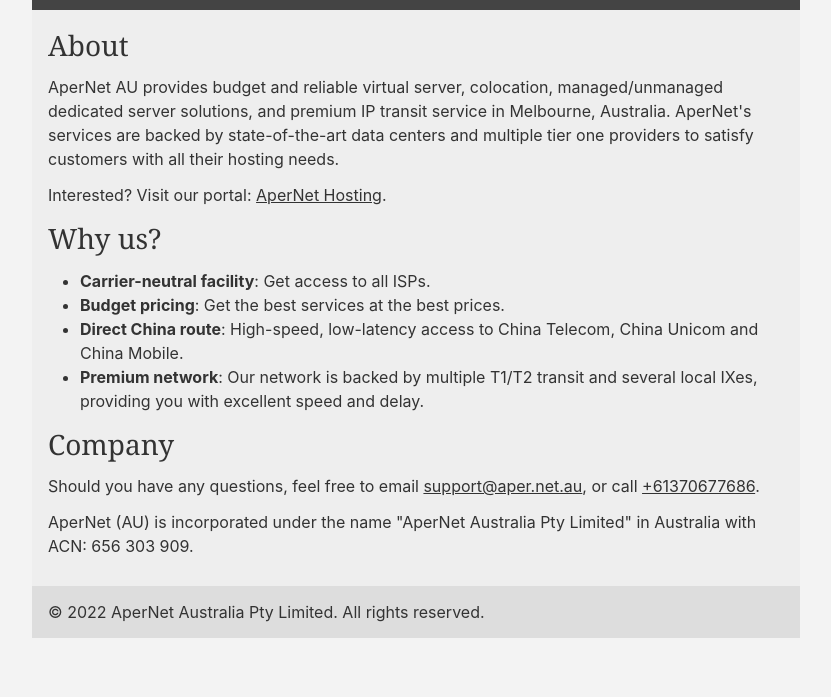
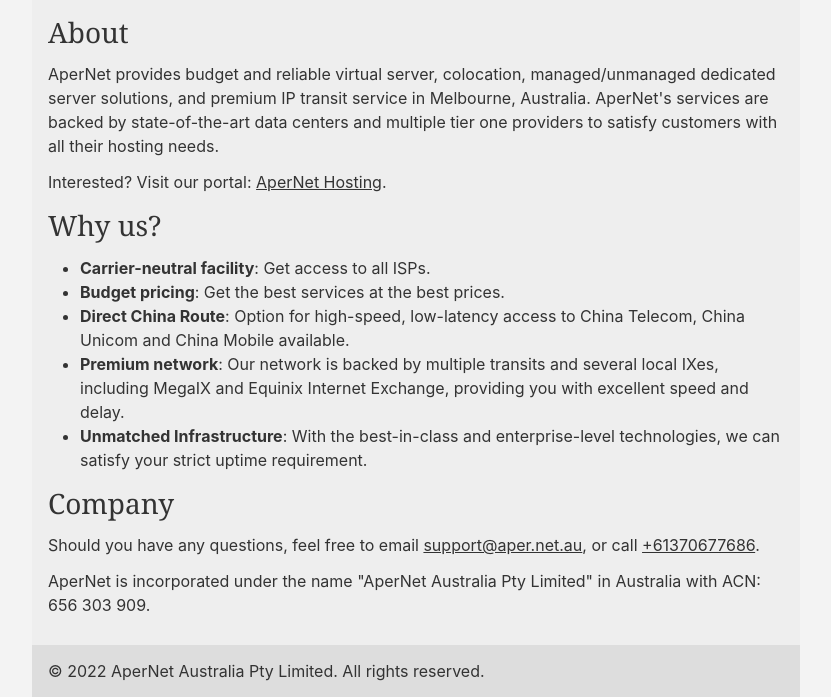
Before and after one commit to HertzYang/apernet-au, a plain HTML site: page index.html in a window 1280 px wide. Shown: the part 149-846 px from the top of the page, without its empty margins (224-1055 px from the left). Before the commit the page ends 800 px from the top, so only its background shows below. Drawn offline with Linux system fonts and the light colour scheme.

Commit message:
Update index.html

```diff
--- a/index.html
+++ b/index.html
@@ -1,9 +1,9 @@
 <!DOCTYPE html>
 <html><head><meta http-equiv="Content-Type" content="text/html; charset=UTF-8">
-    <title>AperNet by Aperture Science Limited</title>
+    <title>AperNet by AperNet Australia Pty Limited</title>
 
     <meta name="description" content="AperNet Australia Pty Limited">
-    <meta name="keywords" content="AperNet,Aperture Science Limited,,VPS,Colocation">
+    <meta name="keywords" content="AperNet,AperNet Australia Pty Limited,VPS,Colocation,hosting">
     <meta name="viewport" content="width=device-width, initial-scale=1.0">
     <style>
         html {
@@ -163,12 +163,12 @@
     <div class="wrapper">
         <div class="main">
             <div class="header">
-                <h1 class="title">AperNet::AU</h1>
-                <h2 class="hint">by Aperture Science Limited</h2>
+                <h1 class="title">AperNet</h1>
+                <h2 class="hint">by AperNet Australia Pty Limited</h2>
             </div>
             <div class="content">
                 <h2 class="title">About</h2>
-                <p>AperNet AU provides budget and reliable virtual server, colocation, managed/unmanaged dedicated server solutions, and premium IP transit service in Melbourne, Australia. AperNet's services are backed by state-of-the-art data centers and multiple tier one providers to satisfy customers with all their hosting needs. </p>
+                <p>AperNet provides budget and reliable virtual server, colocation, managed/unmanaged dedicated server solutions, and premium IP transit service in Melbourne, Australia. AperNet's services are backed by state-of-the-art data centers and multiple tier one providers to satisfy customers with all their hosting needs. </p>
 
                 <p>Interested? Visit our portal: <a href="https://billing.aper.net.au" target="_blank">AperNet Hosting</a>.</p>
 
@@ -177,14 +177,15 @@
                     </p><ul>
                         <li><span class="bold">Carrier-neutral facility</span>: Get access to all ISPs.</li>
                         <li><span class="bold">Budget pricing</span>: Get the best services at the best prices.</li>
-                        <li><span class="bold">Direct China route</span>: High-speed, low-latency access to China Telecom, China Unicom and China Mobile.</li>
-                        <li><span class="bold">Premium network</span>: Our network is backed by multiple T1/T2 transit and several local IXes, providing you with excellent speed and delay.</li>
+                        <li><span class="bold">Direct China Route</span>: Option for high-speed, low-latency access to China Telecom, China Unicom and China Mobile available.</li>
+                        <li><span class="bold">Premium network</span>: Our network is backed by multiple transits and several local IXes, including MegaIX and Equinix Internet Exchange, providing you with excellent speed and delay.</li>
+                        <li><span class="bold">Unmatched Infrastructure</span>: With the best-in-class and enterprise-level technologies, we can satisfy your strict uptime requirement.</li>
                     </ul>
                 <p></p>
 
                 <h2 class="title">Company</h2>
                 <p>Should you have any questions, feel free to email <a href="mailto:support@aper.net.au">support@aper.net.au</a>, or call <a href="tel:+61370677686">+61370677686</a>.</p>
-                <p>AperNet (AU) is incorporated under the name "AperNet Australia Pty Limited" in Australia with ACN: 656 303 909.</p>
+                <p>AperNet is incorporated under the name "AperNet Australia Pty Limited" in Australia with ACN: 656 303 909.</p>
             </div>
             <div class="footer">© 2022 AperNet Australia Pty Limited. All rights reserved.</div>
         </div>
```
